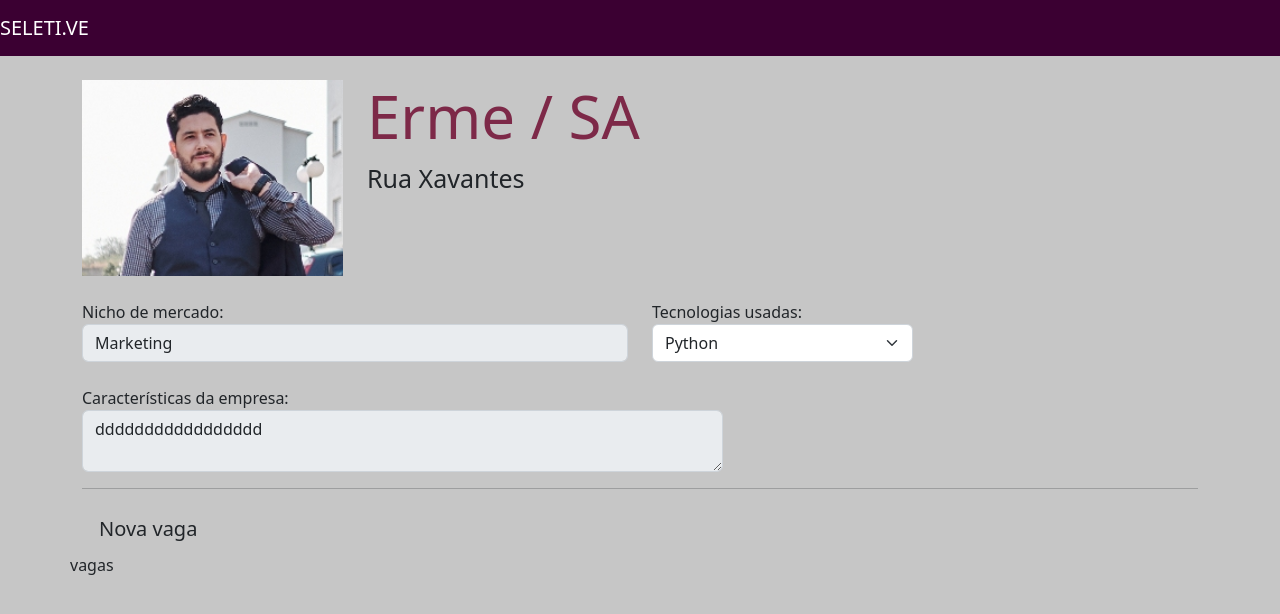
After one commit to Erme90/Seletive, a Django app: page /home/empresa/4 in a window 1280 px wide. The commit adds this page. Shown: the top 614 px of the page. Run offline with Django 4.2, Linux system fonts and the light colour scheme; data comes from the database, SQL or seed files in the repository; both versions use the stored data as it was after the commit.

Commit message:
Novas features

```diff
--- a/empresa/models.py
+++ b/empresa/models.py
@@ -25,6 +25,9 @@ class Empresa(models.Model):
     def __str__(self):
         return self.nome
 
+    def qtd_vagas(self):
+        return Vagas.objects.filter(empresa__id=self.id).count()
+
 class Vagas(models.Model):
     choices_experiencia = (
         ('J', 'Júnior'),
@@ -46,7 +49,7 @@ class Vagas(models.Model):
     data_final = models.DateField()
     status = models.CharField(max_length=30, choices=choices_status)
     tecnologias_dominadas = models.ManyToManyField(Tecnologias)
-    tecnologias_estudar = models.ManyToManyField(Tecnologias, related_name='estudar')
+    tecnologias_estudar = models.ManyToManyField(Tecnologias, related_name='estudar', null=True)
 
 
     def __str__(self):
--- /dev/null
+++ b/empresa/templates/empresa_unica.html
@@ -0,0 +1,78 @@
+{% extends 'base.html' %}
+{% load static %}
+
+{% block 'head' %}
+    <link href="{% static 'empresa/css/empresa.css' %}" rel="stylesheet">
+{% endblock%}
+
+
+{% block 'body' %}
+
+
+    <br>
+    <div class="container">
+        {% if messages %}
+            {% for message in messages %}
+                <br>
+                <section class="alert {{message.tags}}">
+                    {{message}}
+                </section>
+            {% endfor %}
+        {% endif %}
+        <div class="row">
+            <div class="col-md-3">
+                <img width="100%" src="{{empresa.logo.url}}">
+            </div>
+
+            <div class="col-md">
+                <h1 class="titulo">{{empresa.nome}}</h1>
+                <p class="paragrafo">{{empresa.endereco}}</p>
+            </div>
+
+
+
+        </div>
+        <br>
+        <div class="row">
+            <div class="col-md-6">
+                <label>Nicho de mercado:</label>
+                <input disabled type="text" class="form-control" value="{{empresa.get_nicho_mercado_display}}">
+            </div>
+
+            <div class="col-md-3">
+                <label>Tecnologias usadas:</label>
+                <select class="form-select">
+                    {% for tech in empresa.tecnologias.all %}
+
+                       <option>{{tech}}</option>
+                    {% endfor %}
+                </select>
+
+            </div>
+        </div>
+        <br>
+        <div class="row">
+            <div class="col-md-7">
+                <label>Características da empresa:</label>
+                <textarea disabled class="form-control">{{empresa.caracteristica_empresa}}</textarea>
+            </div>
+
+            <div class="col-md-3">
+
+
+            </div>
+        </div>
+
+        <hr>
+
+        <a class="btn btn-lg btn-orange">Nova vaga</a>
+
+        <div class="row">
+            vagas
+        </div>
+
+    </div>
+    <br>
+    <br>
+
+{% endblock %}
--- a/empresa/urls.py
+++ b/empresa/urls.py
@@ -5,4 +5,5 @@ urlpatterns = [
     path ('nova_empresa/', views.nova_empresa,name='nova_empresa'),
     path('empresas/',views.empresas,name='empresa'),
     path('excluir_empresa/<int:id>', views.excluir_empresa, name="excluir_empresa"),
+    path('empresa/<int:id>', views.empresa, name='empresa_unica')
 ]
--- a/empresa/views.py
+++ b/empresa/views.py
@@ -1,7 +1,7 @@
 from django.shortcuts import render
 from django.http import HttpResponse
 from .models import Tecnologias,Empresa
-from django.shortcuts import redirect
+from django.shortcuts import redirect, get_object_or_404
 from django.contrib import messages
 from django.contrib.messages import constants
 
@@ -46,11 +46,26 @@ def nova_empresa(request):
 
 
 def empresas(request):
+    tecnologias_filtrar = request.GET.get('tecnologias')
+    nome_filtrar = request.GET.get('nome')
     empresas = Empresa.objects.all()
-    return render(request,'empresa.html', {'empresas':empresas})
+
+    if tecnologias_filtrar:
+        empresas = empresas.filter(tecnologias=tecnologias_filtrar)
+
+    if nome_filtrar:
+        empresas = empresas.filter(nome__icontains=nome_filtrar)
+
+
+    tecnologias = Tecnologias.objects.all()
+    return render(request,'empresa.html', {'empresas':empresas, 'tecnologias':tecnologias})
 
 def excluir_empresa(request, id):
     empresa = Empresa.objects.get(id=id)
     empresa.delete()
     messages.add_message(request, constants.SUCCESS, 'Empresa excluída com sucesso')
     return redirect('/home/empresas')
+
+def empresa (request,id):
+    empresa_unica = get_object_or_404(Empresa, id=id)
+    return render(request,'empresa_unica.html', {'empresa': empresa_unica})
--- a/seletive/urls.py
+++ b/seletive/urls.py
@@ -1,7 +1,11 @@
 from django.contrib import admin
 from django.urls import path, include
+from django.conf import settings
+from django.conf.urls.static import static
 
 urlpatterns = [
     path('admin/', admin.site.urls),
     path('home/',include('empresa.urls')),
 ]
+
+urlpatterns += static(settings.MEDIA_URL, document_root=settings.MEDIA_ROOT)
--- /dev/null
+++ b/templates/static/empresa/css/empresa.css
@@ -0,0 +1,10 @@
+.titulo{
+
+    color: #7d2948;
+    font-size: 60px;
+}
+
+.paragrafo{
+
+    font-size: 25px;
+}
```
Also changed, not shown: empresa/templates/empresa.html (+13 -3 lines), db.sqlite3, empresa/migrations/0006_alter_vagas_tecnologias_estudar.py (added), media/logo_empresa/Yoiriichi_vwH5W48.jpg (added), media/logo_empresa/discord.png (added), templates/static/empresa/img/green_flag.png (added), templates/static/empresa/img/red_flag.png (added).
